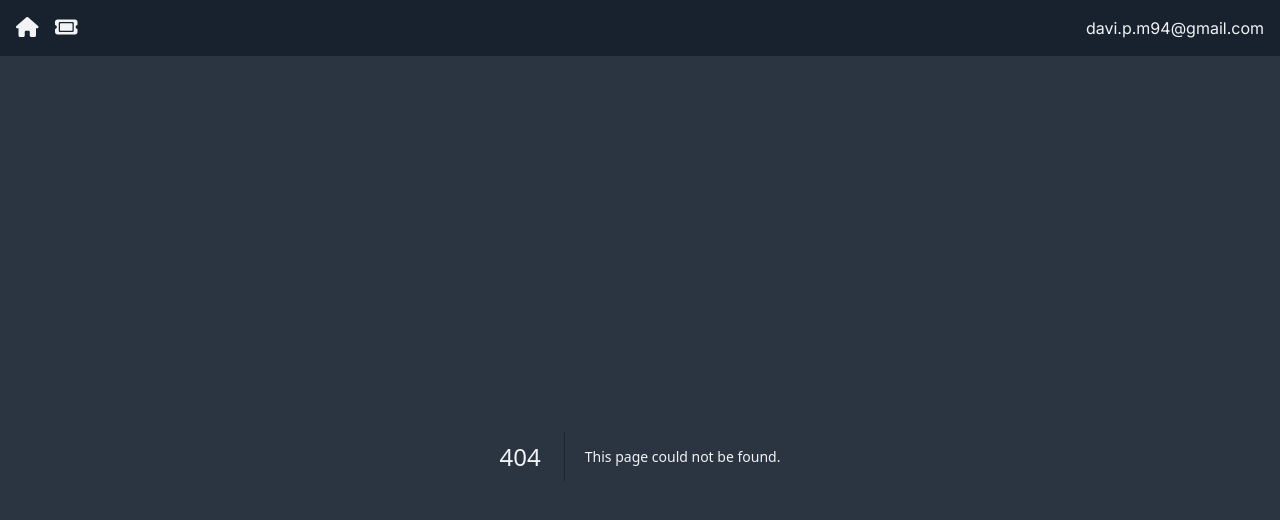
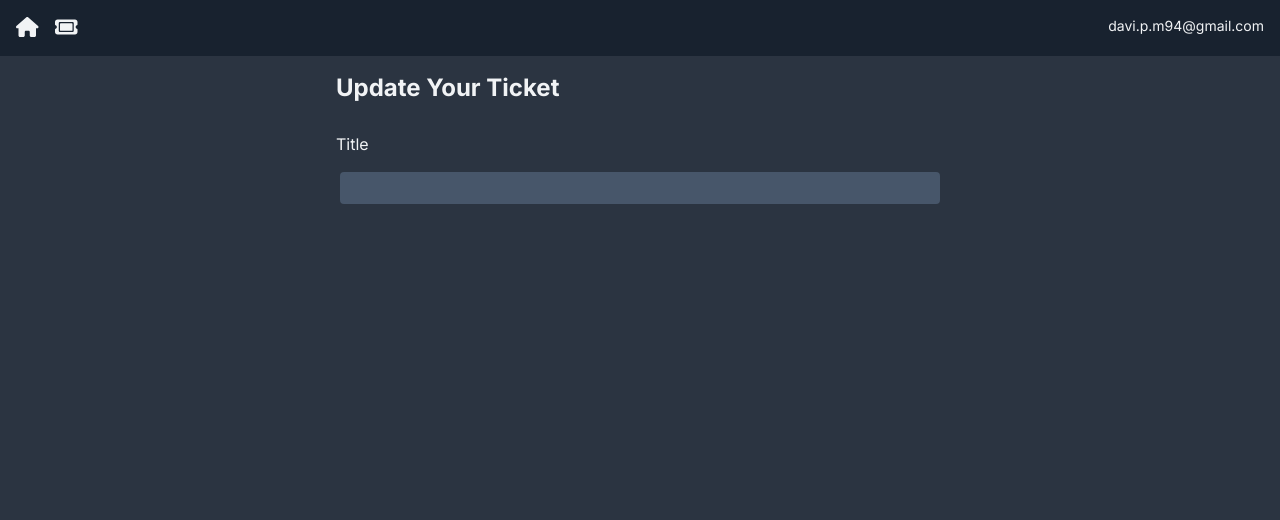
Before and after one commit to davipm/next-ticket-app, a Next.js app: page /ticket/new in a window 1280 px wide. Before the commit this address had no page. Shown: the top 520 px of the page. Built offline with nearby package versions, Linux system fonts and the light colour scheme.

Commit message:
adding ticket page

```diff
--- a/app/globals.css
+++ b/app/globals.css
@@ -2,32 +2,58 @@
 @tailwind components;
 @tailwind utilities;
 
-:root {
-  --foreground-rgb: 0, 0, 0;
-  --background-start-rgb: 214, 219, 220;
-  --background-end-rgb: 255, 255, 255;
+html,
+body {
+  margin: 0;
+  padding: 0;
+  font-family: "Trebuchet MS", "Lucida Sans Unicode", "Lucida Grande",
+  "Lucida Sans", Arial, sans-serif;
 }
 
-@media (prefers-color-scheme: dark) {
-  :root {
-    --foreground-rgb: 255, 255, 255;
-    --background-start-rgb: 0, 0, 0;
-    --background-end-rgb: 0, 0, 0;
+@layer base {
+  h1,
+  h2,
+  h3,
+  h4,
+  h5,
+  h6 {
+    @apply font-bold;
+  }
+
+  h1 {
+    @apply text-4xl;
+    margin: 0 0 5px 0;
+  }
+  h2 {
+    @apply text-3xl;
+  }
+  h3 {
+    @apply text-2xl;
+  }
+  h4 {
+    @apply text-xl;
+  }
+  h5 {
+    @apply text-lg;
+  }
+  p {
+    @apply text-sm;
+  }
+  form {
+    @apply  rounded-xl p-4
+  }
+  label {
+    @apply mt-4
+  }
+  input,
+  select,
+  textarea {
+    @apply m-1 rounded  bg-card p-1;
   }
 }
 
-body {
-  color: rgb(var(--foreground-rgb));
-  background: linear-gradient(
-      to bottom,
-      transparent,
-      rgb(var(--background-end-rgb))
-    )
-    rgb(var(--background-start-rgb));
-}
-
-@layer utilities {
-  .text-balance {
-    text-wrap: balance;
+@layer components {
+  .btn {
+    @apply  hover:no-underline bg-blue-accent tracking-wider w-full text-center text-nav font-bold cursor-pointer uppercase px-4 py-2 rounded-md hover:bg-blue-accent-hover transition-colors block;
   }
 }
--- /dev/null
+++ b/app/ticket/[id]/page.js
@@ -0,0 +1,30 @@
+import { EditTicketForm } from "@/components/edit-ticket-form";
+
+const getTicketById = async (id) => {
+  try {
+    const res = await fetch(`http://localhost:3000/api/tickets/${id}`, {
+      cache: "no-store",
+    });
+
+    if (!res.ok) throw new Error("Failed to fetch topic");
+
+    return res.json();
+  } catch (error) {
+    console.log(error);
+  }
+};
+
+let updateTicketData = {};
+
+export default async function Ticket({ params }) {
+  const EDIT_MODE = params.id !== "new";
+
+  if (EDIT_MODE) {
+    updateTicketData = await getTicketById(params.id);
+    updateTicketData = updateTicketData.foundTicket;
+  } else {
+    updateTicketData = { _id: "new" };
+  }
+
+  return <EditTicketForm ticket={updateTicketData} />;
+}
--- a/components/edit-ticket-form.js
+++ b/components/edit-ticket-form.js
@@ -70,7 +70,15 @@ export function EditTicketForm({ ticket }) {
       <form onSubmit={onSubmit} className="flex flex-col gap-3 w-1/2">
         <h3>{EDIT_MODE ? "Update Your Ticket" : "Create New Ticket"}</h3>
 
-        {/* TODO: finish the Form */}
+        <label htmlFor="title">Title</label>
+        <input
+          type="text"
+          id="title"
+          name="title"
+          onChange={onChange}
+          required={true}
+          value={formData.title}
+        />
       </form>
     </div>
   );
```
